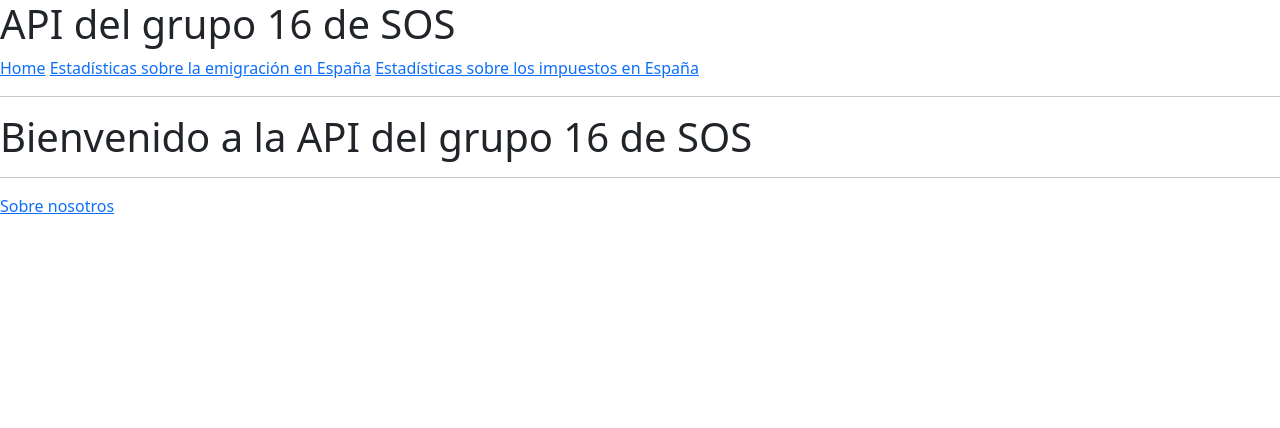
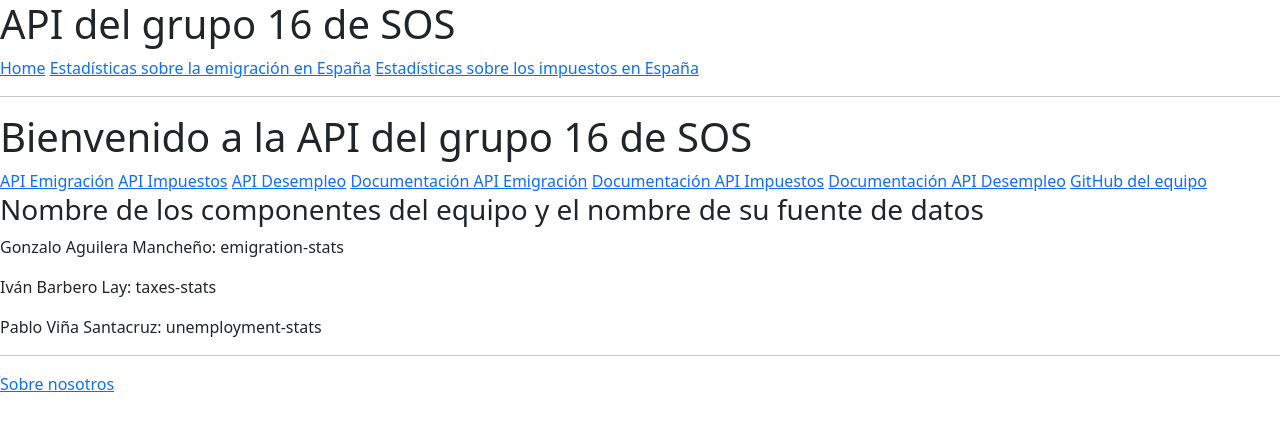
Before and after one commit to gti-sos/SOS2425-16, a SvelteKit app in the folder src/front/: page / in a window 1280 px wide. Shown: the top 428 px of the page. Built offline with nearby package versions, Linux system fonts and the light colour scheme.

Commit message:
Pagina principal actualizada

```diff
--- a/src/front/src/routes/+page.svelte
+++ b/src/front/src/routes/+page.svelte
@@ -2,3 +2,19 @@
     <title>API_GRUPO_16</title>
 </svelte:head>
 <h1>Bienvenido a la API del grupo 16 de SOS</h1>
+
+<a href="https://sos2425-16.onrender.com/api/v1/emigration-stats"> API Emigración </a>
+<a href="https://sos2425-16.onrender.com/api/v1/taxes-stats"> API Impuestos</a>
+<a href="https://sos2425-16.onrender.com/api/v1/unemployment-stats"> API Desempleo</a>
+
+
+<a href="https://sos2425-16.onrender.com/api/v1/emigration-stats/docs"> Documentación API Emigración</a>
+<a href="https://sos2425-16.onrender.com/api/v1/taxes-stats/docs"> Documentación API Impuestos</a>
+<a href="https://sos2425-16.onrender.com/api/v1/unemployment-stats/docs"> Documentación API Desempleo</a>
+
+<a href="https://github.com/gti-sos/SOS2425-16"> GitHub del equipo</a>
+
+<h3>Nombre de los componentes del equipo y el nombre de su fuente de datos</h3>
+<p>Gonzalo Aguilera Mancheño: emigration-stats</p>
+<p>Iván Barbero Lay: taxes-stats</p>
+<p>Pablo Viña Santacruz: unemployment-stats</p>
--- a/src/front/src/routes/emigration/[autonomic_community]/[year]/[quarter]/+page.svelte
+++ b/src/front/src/routes/emigration/[autonomic_community]/[year]/[quarter]/+page.svelte
@@ -102,7 +102,9 @@
     });
 
 </script>
-
+{#if result}
+	<Alert color={result}>{resultStatus}</Alert>
+{/if}
 <h2>Datos sobre la emigración en {emigration_data.autonomic_community} para el año {emigration_data.year} y en el cuatrimestre {emigration_data.quarter}</h2>
 <!--{JSON.stringify(emigration_data,null,2)}-->
 
```
